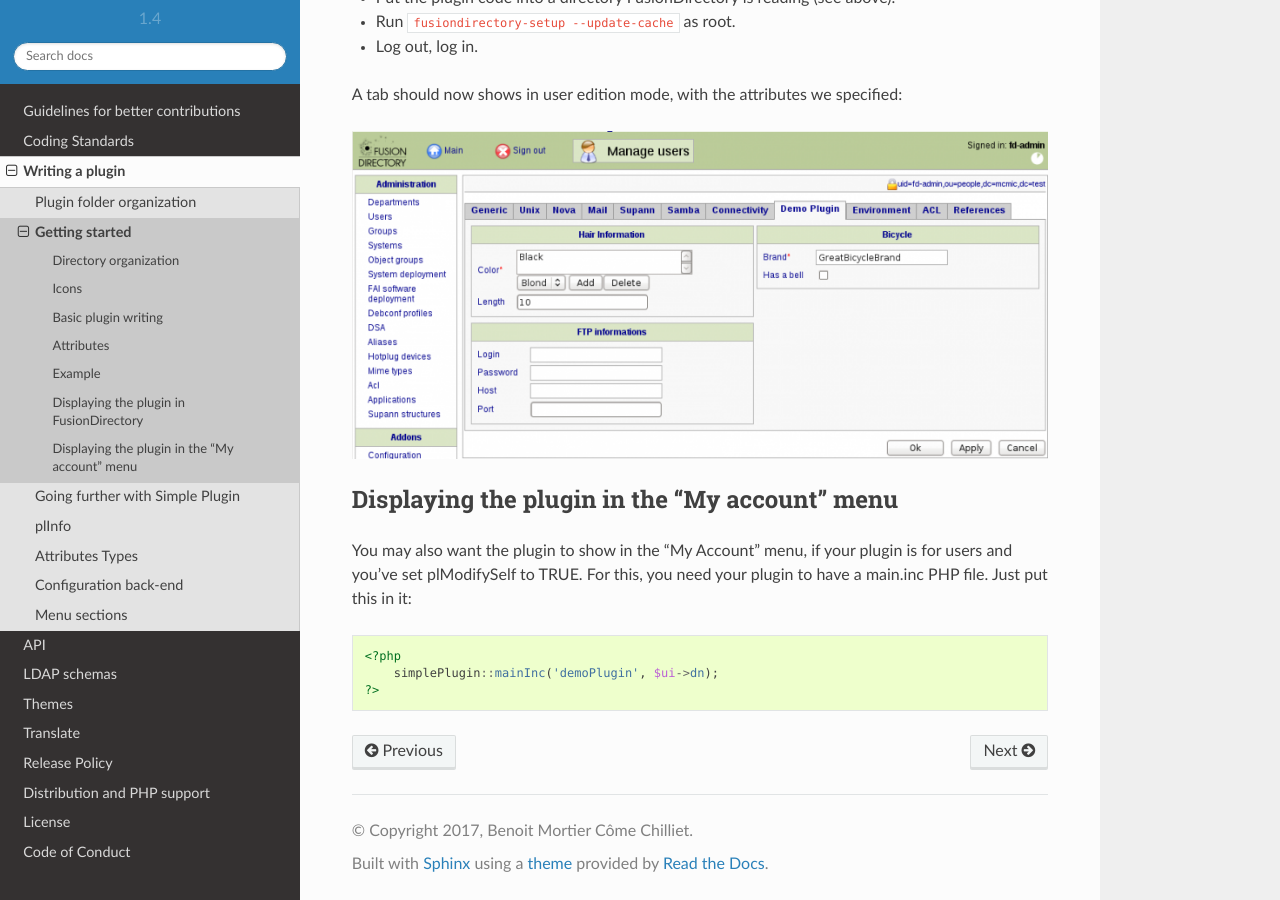
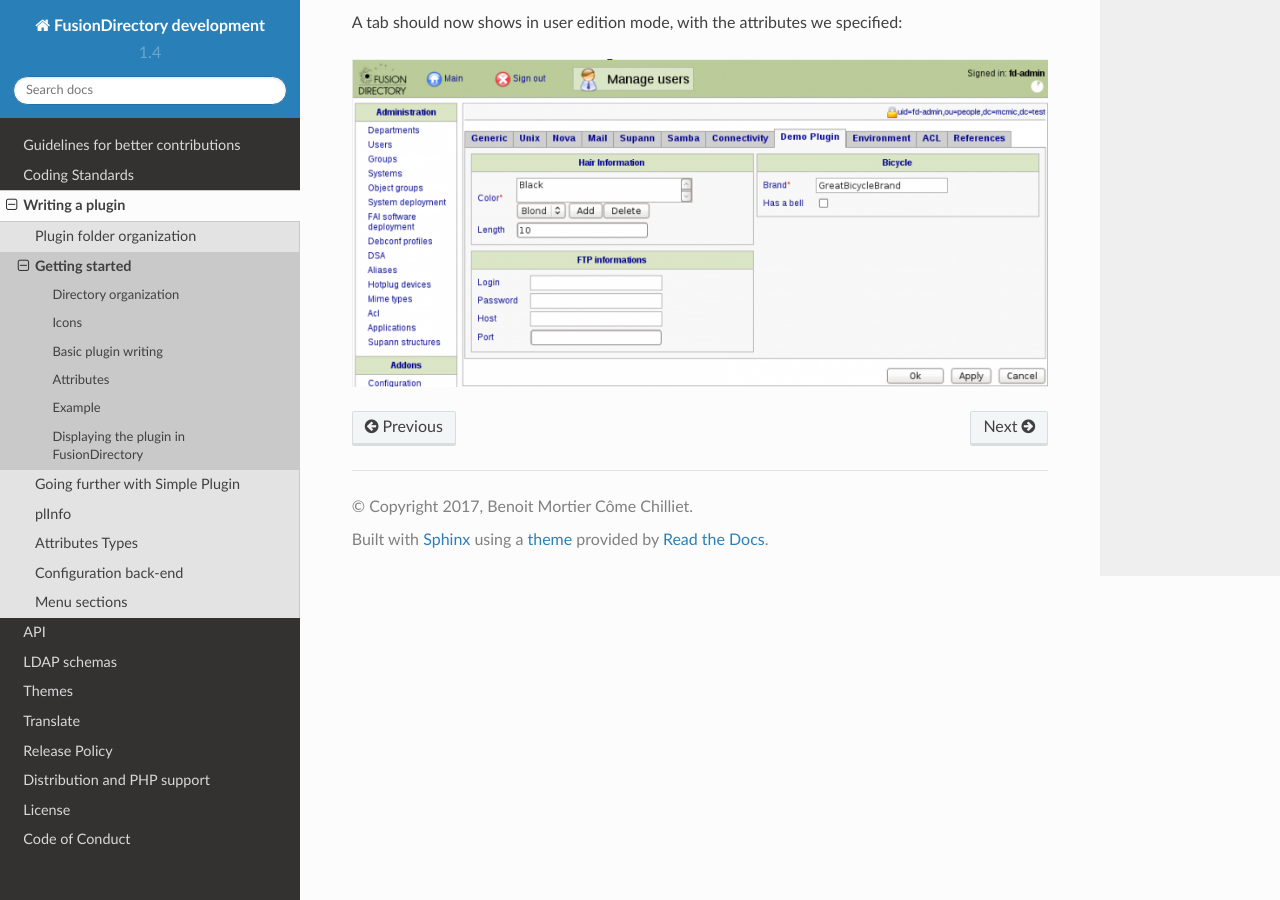
Before and after one commit to fusiondirectory/fusiondirectory-dev-manual, a Sphinx documentation site: the page built from source/pluginsystem/start.rst, in a window 1280 px wide and 900 px high, scrolled down 3377 px. Built offline with Sphinx 7.4.7 and the Read the Docs theme 2.0.0, drawn with Linux system fonts in a browser that asks for light colours; some of the changed text lies outside the part shown.

Commit message:
:ambulance: fix(main): emove the need for main.inc from the manual
Signed-off-by: Benoit Mortier <benoit.mortier@opensides.be>

```diff
--- a/source/pluginsystem/start.rst
+++ b/source/pluginsystem/start.rst
@@ -16,8 +16,6 @@
 Plugins adding a service should go into *{fd-directory}/plugins/admin/systems/services/yourpluginname*.
 
 Your main file should be named *class_MyPluginClass.inc*.
-
-Your plugin should have a *main.inc* file if you intend it to display on its own (not as a tab of an other object).
 
 Icons
 -----
@@ -173,16 +171,3 @@
 A tab should now shows in user edition mode, with the attributes we specified:
 
 .. image:: /_static/images/demoplugin.png
-
-Displaying the plugin in the "My account" menu
-----------------------------------------------
-
-You may also want the plugin to show in the "My Account" menu, if your plugin is for users and you've set plModifySelf to TRUE.
-For this, you need your plugin to have a main.inc PHP file.
-Just put this in it:
-
-.. code-block:: php
-
-    <?php
-        simplePlugin::mainInc('demoPlugin', $ui->dn);
-    ?>
```
